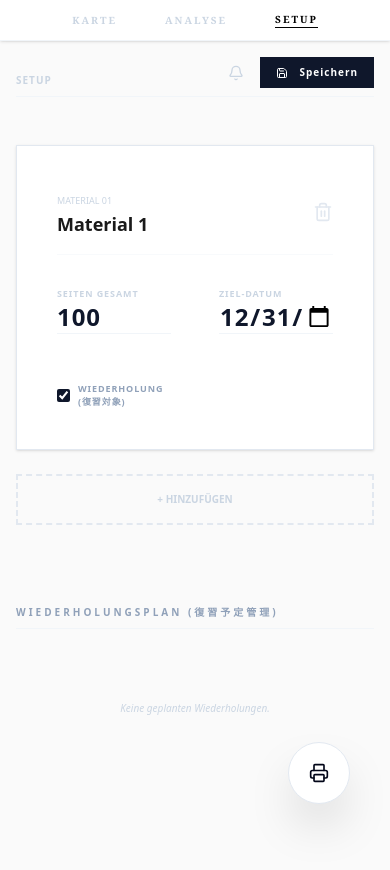
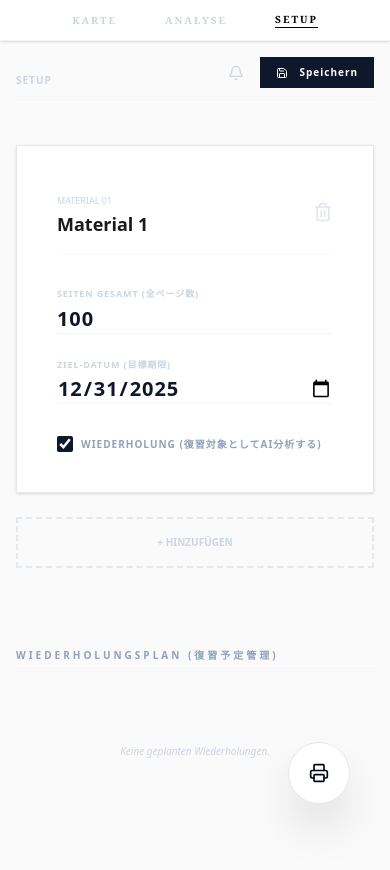
Before and after one commit to fumiya-tech-lab/learning, a Next.js app: page / in a window 390 px wide. Both pictures are taken after a click on the button "SETUP". Shown: the top 870 px of the page. Built offline with nearby package versions, Linux system fonts and the light colour scheme.

Commit message:
Refactor layout and input types in page.tsx
Updated layout for mobile and desktop views, changed input types, and modified labels for clarity.

```diff
--- a/app/page.tsx
+++ b/app/page.tsx
@@ -392,27 +392,37 @@ export default function StudyKarteApp() {
                     </div>
                     <button onClick={() => setMaterials(materials.filter(mat => mat.id !== m.id))} className="text-slate-200 hover:text-red-500 ml-4"><Trash2 className="w-5 h-5" /></button>
                   </div>
-                  <div className="grid grid-cols-2 gap-12 text-[9px] font-bold text-slate-300 uppercase tracking-widest font-sans">
-                    <div><label>Seiten gesamt</label><input type="number" value={m.totalPages} onChange={(e) => updateMaterial(m.id, 'totalPages', Number(e.target.value))} className="w-full text-2xl font-black border-b border-slate-100 outline-none text-slate-900 font-sans" /></div>
+                  {/* レイアウト修正：スマホでは1列(grid-cols-1)、PCでは2列(md:grid-cols-2) */}
+                  <div className="grid grid-cols-1 md:grid-cols-2 gap-6 md:gap-12 text-[9px] font-bold text-slate-300 uppercase tracking-widest font-sans">
                     <div>
-                      <label>Ziel-Datum</label>
+                      <label className="block mb-1">Seiten gesamt (全ページ数)</label>
+                      <input
+                        type="number"
+                        value={m.totalPages}
+                        onChange={(e) => updateMaterial(m.id, 'totalPages', Number(e.target.value))}
+                        className="w-full text-xl md:text-2xl font-black border-b border-slate-100 outline-none text-slate-900 font-sans bg-transparent"
+                      />
+                    </div>
+                    <div>
+                      <label className="block mb-1">Ziel-Datum (目標期限)</label>
                       <input
                         type="date"
                         value={m.targetDate}
                         onChange={(e) => updateMaterial(m.id, 'targetDate', e.target.value)}
-                        className="w-full text-2xl font-black border-b border-slate-100 outline-none bg-transparent text-slate-900 font-sans"
+                        className="w-full text-xl md:text-2xl font-black border-b border-slate-100 outline-none bg-transparent text-slate-900 font-sans"
                       />
                     </div>
-                    <div>
-                    <label className="flex items-center gap-2 cursor-pointer">
+                    {/* 復習対象チェックボックス */}
+                    <div className="md:col-span-2 mt-2">
+                      <label className="flex items-center gap-2 cursor-pointer group">
                         <input
                           type="checkbox"
                           checked={m.needsReview}
                           onChange={(e) => updateMaterial(m.id, 'needsReview', e.target.checked)}
-                        className="accent-slate-900"
+                          className="w-4 h-4 accent-slate-900"
                         />
-                      <span className="text-[9px] font-bold text-slate-400 uppercase tracking-widest">
-                        Wiederholung (復習対象)
+                        <span className="text-[10px] font-bold text-slate-400 group-hover:text-slate-950 transition-colors uppercase tracking-widest">
+                          Wiederholung (復習対象としてAI分析する)
                         </span>
                       </label>
                     </div>
```
Lines whose indentation alone changed are shown as unchanged.
